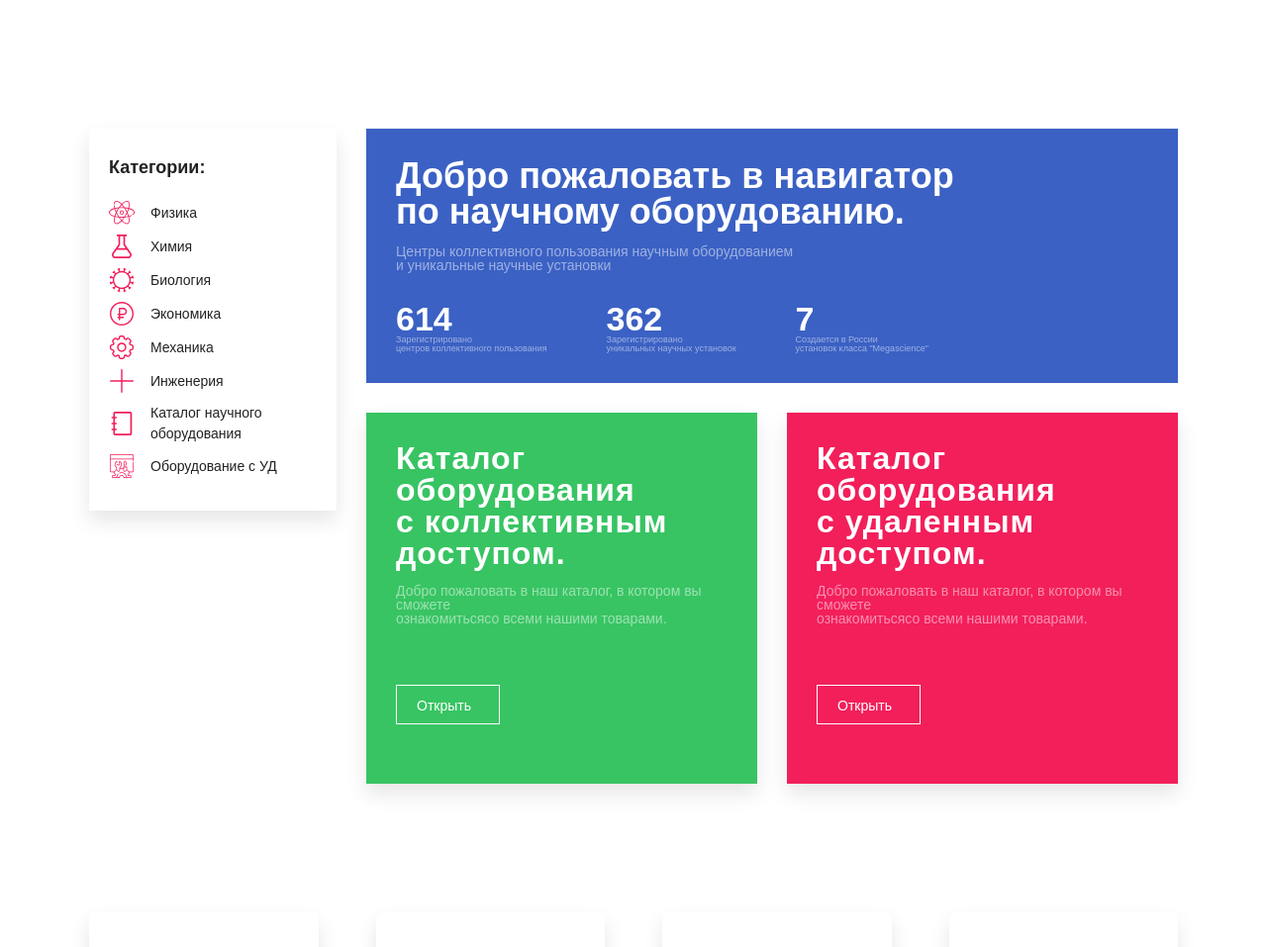
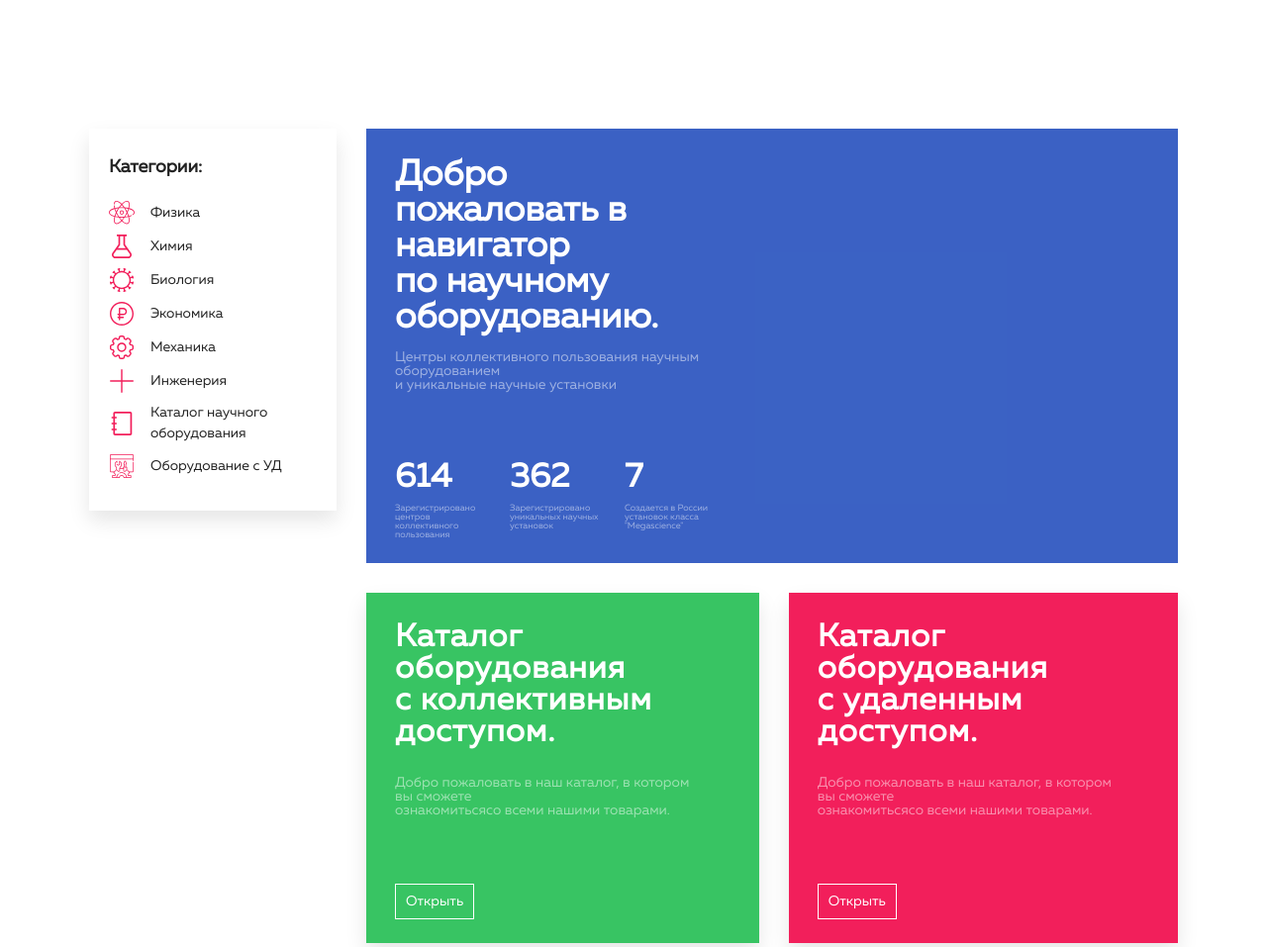
Before and after one commit to hellveg/Marketplace, a plain HTML site: page index.html in a window 1280 px wide. Shown: the top 957 px of the page at 99% size. Drawn offline with Linux system fonts and the light colour scheme.

Commit message:
third_commit

```diff
--- a/index.html
+++ b/index.html
@@ -177,32 +177,34 @@
               Центры коллективного пользования научным оборудованием<br />
               и уникальные научные установки
             </h3>
-            <div class="flex-blocks">
-              <div class="text-blocks">
+
+            <ul class="data-number">
+              <li class="text-blocks">
                 <h1 class="number-subtitle">614</h1>
                 <h3 class="text-subtitle">
                   Зарегистрировано<br />
                   центров коллективного пользования
                 </h3>
-              </div>
-              <div class="text-blocks">
+              </li>
+              <li class="text-blocks">
                 <h1 class="number-subtitle">362</h1>
                 <h3 class="text-subtitle">
                   Зарегистрировано<br />
                   уникальных научных установок
                 </h3>
-              </div>
-              <div class="text-blocks">
+              </li>
+              <li class="text-blocks">
                 <h1 class="number-subtitle">7</h1>
                 <h3 class="text-subtitle">
                   Создается в России<br />
                   установок класса "Megascience"
                 </h3>
-              </div>
-            </div>
+              </li>
+            </ul>
           </div>
           <div class="catalogs">
-            <div class="collective-access">
+            <ul class="collective-access">
+              <li class="title-delta">
                 <h1 class="title-second">
                 Каталог оборудования<br />
                   с коллективным доступом.
@@ -211,9 +213,13 @@
                   Добро пожаловать в наш каталог, в котором вы сможете<br />
                   ознакомитьсясо всеми нашими товарами.
                 </h3>
-              <div class="button">Открыть</div>
-            </div>
-            <div class="remote-access">
+              </li>
+              <li>
+                <h2 class="button">Открыть</h2>
+              </li>
+            </ul>
+            <ul class="remote-access">
+              <li class="title-delta">
                 <h1 class="title-second">
                   Каталог оборудования<br />
                   с удаленным доступом.
@@ -222,8 +228,11 @@
                   Добро пожаловать в наш каталог, в котором вы сможете<br />
                   ознакомитьсясо всеми нашими товарами.
                 </h3>
-              <div class="button">Открыть</div>
-            </div>
+              </li>
+              <li>
+                <h2 class="button">Открыть</h2>
+              </li>
+            </ul>
           </div>
         </div>
       </div>
@@ -369,7 +378,7 @@
 
         <div class="physics">
           <h1 class="physics-title">Механика</h1>
-
+          <div class="physics-content">
             <ul class="physics-subtitle">
               <li class="physics-subtitle__optics-first">
                 <h2 class="physics-subtitle__optics-text-first">Механика</h2>
@@ -423,6 +432,7 @@
               </li>
             </ul>
           </div>
+        </div>
       </section>
     </div>
 
--- a/style.css
+++ b/style.css
@@ -1,5 +1,5 @@
 @font-face {
-    font-family: "Muller", sans-serif;
+    font-family: "Muller";
     src: url(./fonts/MullerRegular.woff) format("woff");
 }
 
@@ -24,9 +24,6 @@ li {
 }
 
 .container {
-    display: flex;
-    flex-direction: column;
-    gap: 130px;
     width: 100%;
     margin: 0 auto;
     padding: 130px 90px;
@@ -106,8 +103,12 @@ li {
 }
 
 .welcome-block {
+    display: flex;
+    flex-direction: column;
+    width:100%;
+    gap:15px;
     background-color: #1946BAD9;
-    padding-bottom: 30px;
+    padding:29px 464px 24px 29px;
 }
 
 .title {
@@ -115,7 +116,6 @@ li {
     font-size: 36px;
     line-height: 36px;
     color: #FFFFFF;
-    padding: 30px 30px 0;
 }
 
 .subtitle {
@@ -123,12 +123,20 @@ li {
     font-size: 14px;
     line-height: 14px;
     color: #FFFFFF;
-    padding: 15px 30px 0;
     opacity: 0.5;
 }
 
-.flex-blocks {
+.data-number {
     display: flex;
+    gap:21px;
+    width: 100%;
+    padding-top: 54px;
+}
+
+.text-blocks{
+    display: flex;
+    flex-direction: column;
+    gap:10px;
     width: 100%;
 }
 
@@ -137,8 +145,6 @@ li {
     font-size: 34px;
     line-height: 34px;
     color: #FFFFFF;
-    padding: 30px 30px 0;
-
 }
 
 .text-subtitle {
@@ -147,7 +153,6 @@ li {
     line-height: 9px;
     color: #FFFFFF;
     opacity: 0.5;
-    padding: 0 30px;
 }
 
 .catalogs {
@@ -157,9 +162,20 @@ li {
 }
 
 .collective-access {
+    display: flex;
+    flex-direction: column;
+    align-items:flex-start;
+    width: 100%;
+    gap:67px;
     background-color: #38C463;
-    width: 100%;
     box-shadow: 0 10px 20px #0000001A;
+    padding:29px 56px 24px 29px;
+}
+
+.title-delta {
+    display: flex;
+    flex-direction: column;
+    gap:28px;
 }
 
 .title-second {
@@ -168,27 +184,29 @@ li {
     line-height: 32px;
     letter-spacing: 1px;
     color: #FFFFFF;
-    padding: 30px 30px 0;
 }
 
 .button {
-
-    width: 105px;
-    height: 40px;
+    display: flex;
+    justify-content: center;
+    align-items: center;
     font-weight: 400;
     font-size: 14px;
     line-height: 14px;
     color: #FFFFFF;
-    box-sizing: border-box;
-    padding: 13px 20px;
-    margin: 60px 30px;
-    border: 1px solid #FFFFFF
+    border: 1px solid #FFFFFF;
+    padding:10px 10px;
 }
 
 .remote-access {
+    display: flex;
+    flex-direction: column;
+    align-items:flex-start;
+    width: 100%;
+    gap:67px;
     background-color: #F21F5B;
-    width: 100%;
     box-shadow: 0 10px 20px #0000001A;
+    padding:29px 50px 24px 29px;
 }
 
 .exampels-cards {
@@ -269,7 +287,6 @@ li {
 }
 
 .physics-subtitle__optics-text-first {
-
     font-weight: 400;
     font-size: 14px;
     line-height: 18.5px;
@@ -302,7 +319,7 @@ li {
 .binocular-size {
     position: absolute;
     top: -50px;
-    right: 20px;
+    right: 0;
     height: 128px;
     width: 169px;
 }
```
Lines whose indentation alone changed are shown as unchanged.
